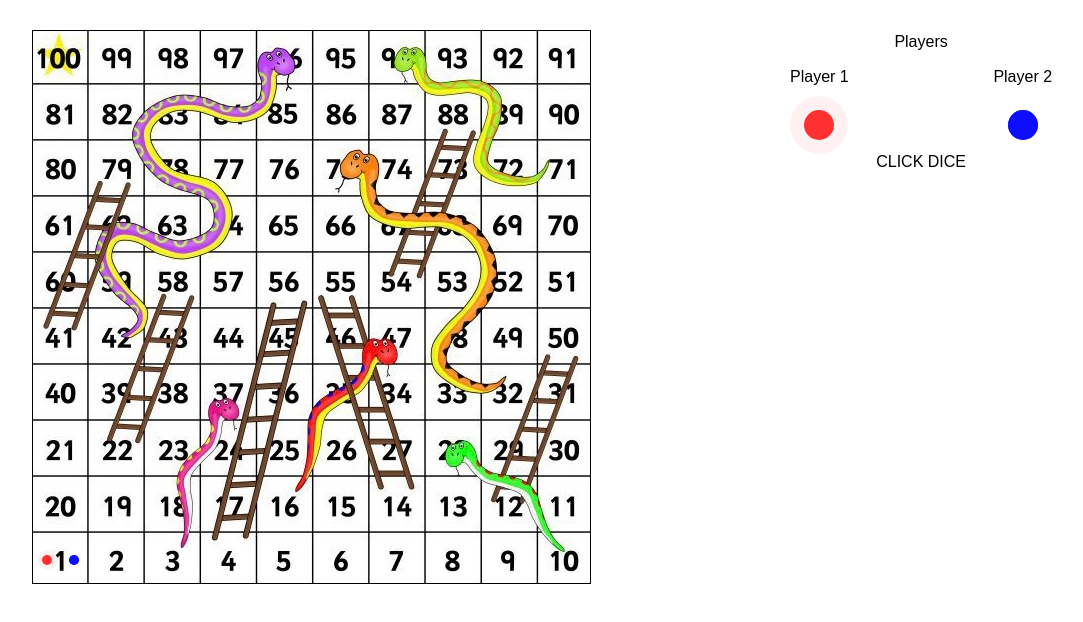
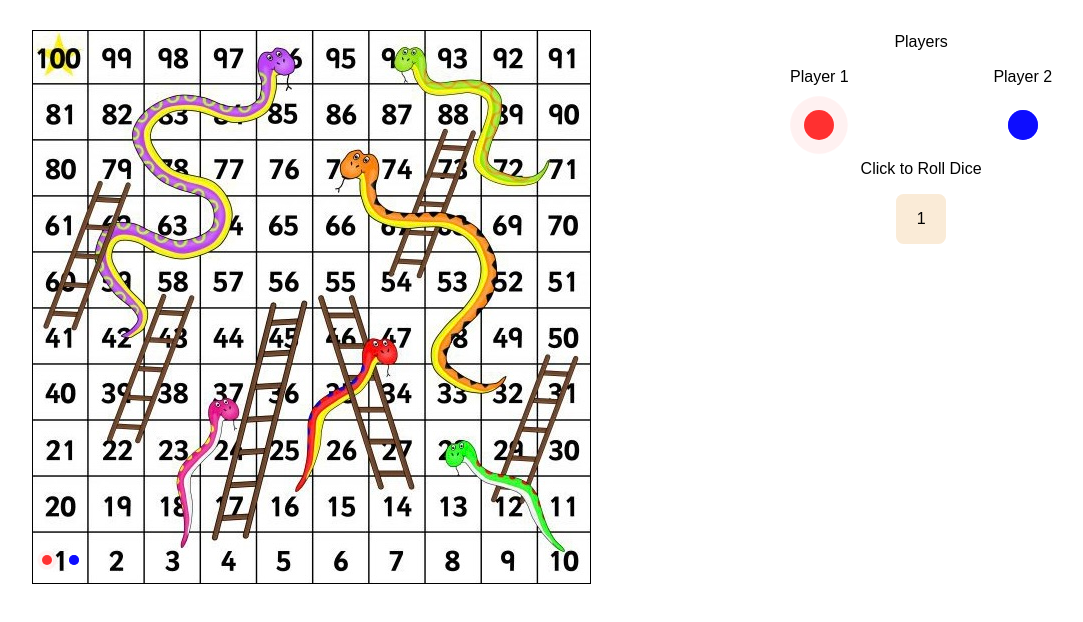
Before and after one commit to sharma-rishabh/snakes-and-ladders, a Next.js app: page / in a window 1280 px wide. Shown: the top 622 px of the page, without its empty margins (62-1145 px from the left). Built offline with nearby package versions, Linux system fonts and the light colour scheme.

Commit message:
Add styles to dice

```diff
--- a/src/app/page.js
+++ b/src/app/page.js
@@ -1,14 +1,41 @@
 "use client";
-import { useEffect, useState } from "react";
+import { useState } from "react";
 import { CoreSAL } from "./CoreSAL";
 import styles from "./styles.module.css";
 import bg from "./assets/board.jpg";
 
 const Dice = ({ onRoll, randomGenerator }) => {
+  const [diceValue, setDiceValue] = useState(1);
   const getDiceValue = () => {
     return Math.floor(randomGenerator() * 6) + 1;
   };
-  return <div onClick={() => onRoll(getDiceValue())}>CLICK DICE</div>;
+  return (
+    <div
+      className="flex flex-col items-center justify-around"
+      style={{ width: "200px", height: "100px" }}
+    >
+      <h2>Click to Roll Dice</h2>
+      <div
+        style={{
+          width: "50px",
+          height: "50px",
+          backgroundColor: "antiquewhite",
+          borderRadius: "15%",
+          display: "flex",
+          justifyContent: "center",
+          alignItems: "center",
+          cursor: "pointer",
+        }}
+        onClick={() => {
+          const value = getDiceValue();
+          setDiceValue(value);
+          onRoll(value);
+        }}
+      >
+        {diceValue}
+      </div>
+    </div>
+  );
 };
 
 const Cell = ({ players, cellPosition }) => {
```
